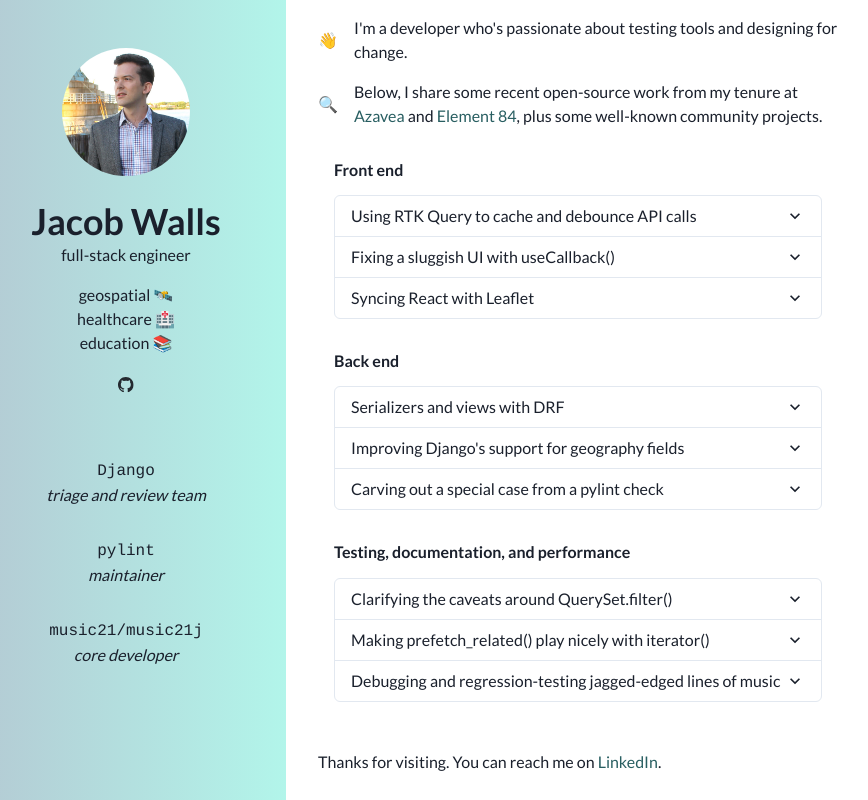
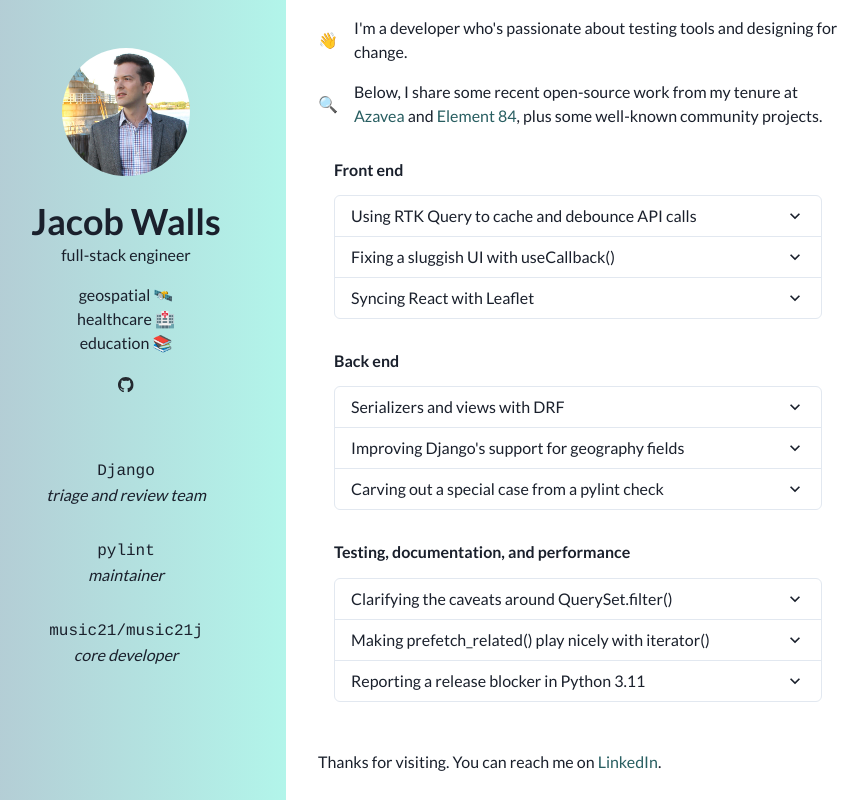
Before and after one commit to jacobtylerwalls/dev-portfolio, a React (Create React App) app in the folder src/app/: page / in a window 1280 px wide. Shown: the whole page, without its empty margins (34-902 px from the left). Built offline with nearby package versions, Linux system fonts and the light colour scheme.

Commit message:
Replace music21j example with CPython example

```diff
--- a/src/app/src/components/WorkSamples.tsx
+++ b/src/app/src/components/WorkSamples.tsx
@@ -65,7 +65,7 @@
         'carved out',
         'rewrote',
         'resuscitated',
-        'worked out',
+        'reported an issue',
     ];
 
     return sample.paragraphs.map((p, index) => {
@@ -181,13 +181,15 @@
         ],
     },
     {
-        'title': "Debugging and regression-testing jagged-edged lines of music",
-        'link': 'https://github.com/cuthbertLab/music21j/pull/126',
+        'title': "Reporting a release blocker in Python 3.11",
+        'link': 'https://github.com/python/cpython/issues/95173',
         'paragraphs': [
-            'A subtle issue in a JS library for interactive music notation '
-            + 'was causing lines of music to display with jagged widths. '
-            + 'I worked out the necessary order '
-            + 'of operations and added regression tests with JUnit.'
+            'I took the initiative to test one of the Python 3.11 betas against '
+            + 'a project I help maintain in my free time. After adjusting the test suite '
+            + 'to cope with upstream dependencies not yet compatible with 3.11, I isolated '
+            + 'and reported an issue that was regarded as a release blocker. ',
+
+            'I then followed up with a regression test.'
         ],
     },
 ];
```
